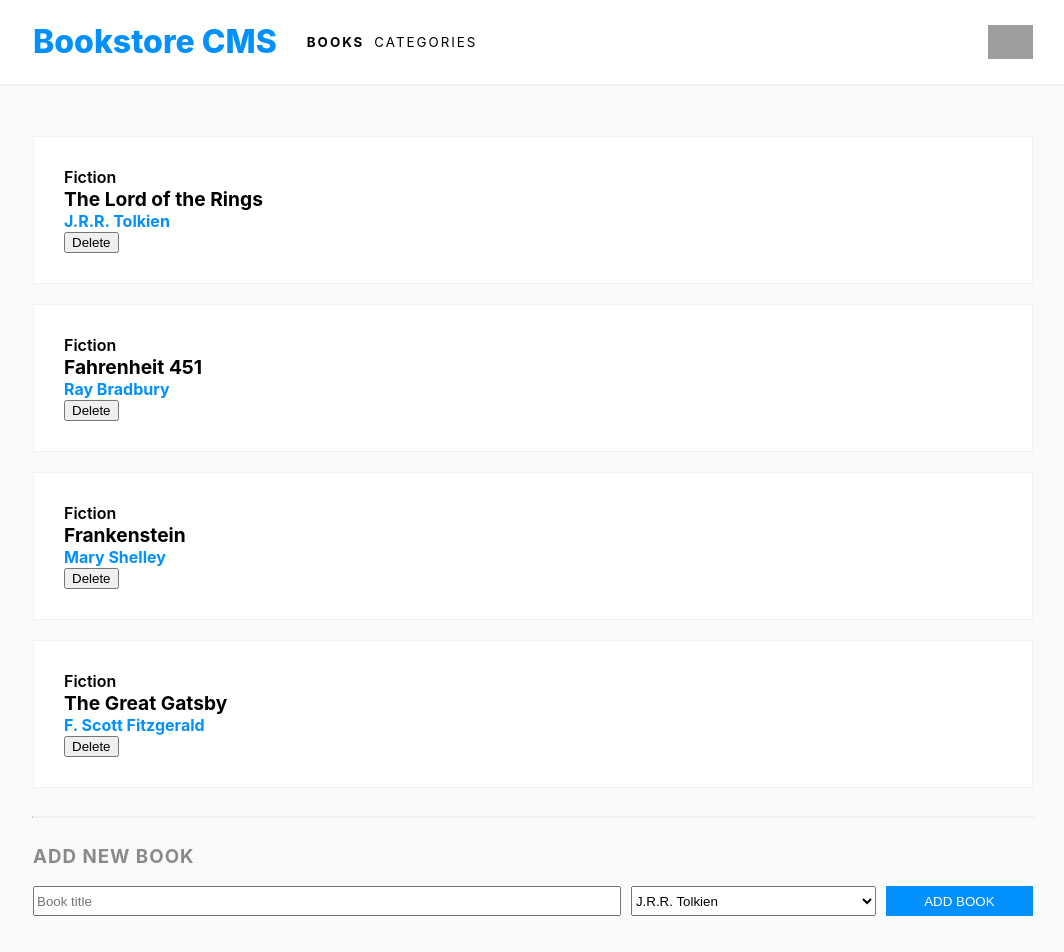
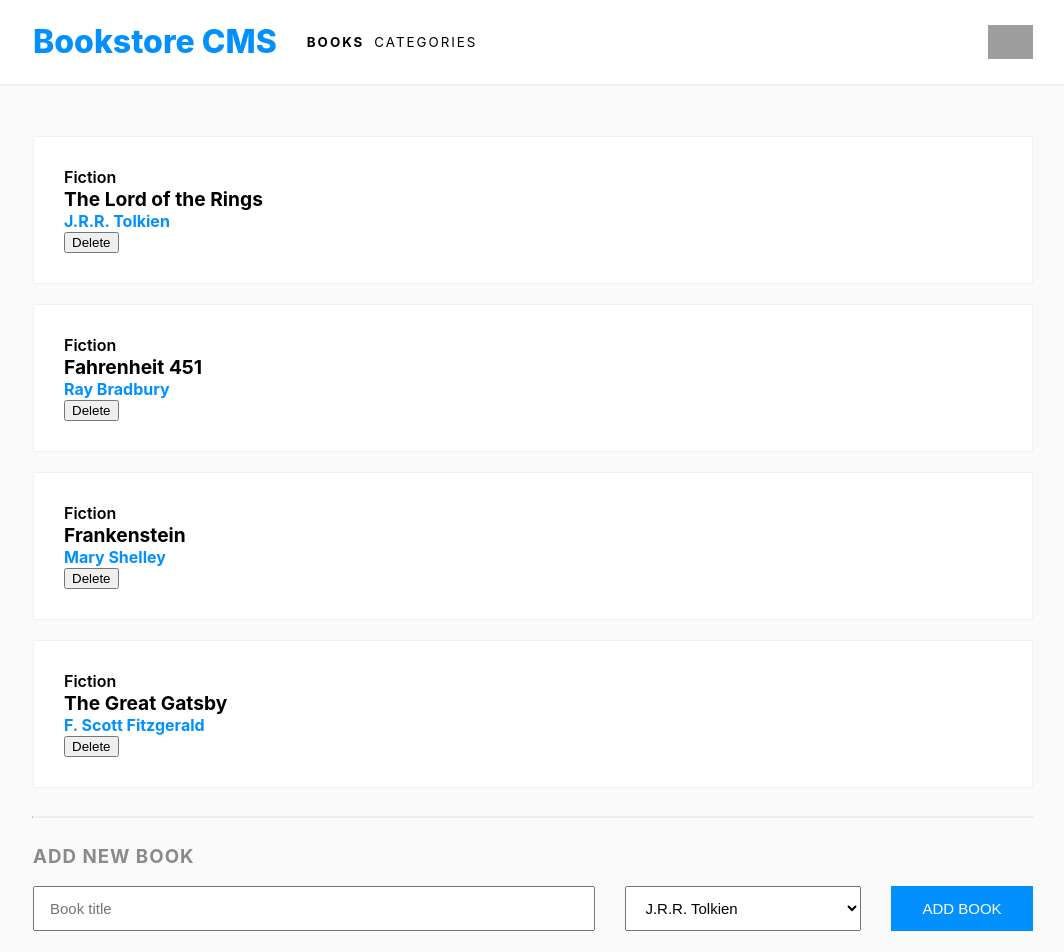
Before and after one commit to ichsansandy/bookstore-microverse, a React (Create React App) app: page / in a window 1280 px wide. Shown: the top 952 px of the page, without its empty margins (107-1171 px from the left). Built offline with nearby package versions, Linux system fonts and the light colour scheme; grey boxes are pictures that could not be loaded.

Commit message:
add padding and optimized styling in form

```diff
--- a/src/App.css
+++ b/src/App.css
@@ -108,26 +108,29 @@
   display: flex;
   align-items: center;
   margin-bottom: 100px;
-  gap: 10px;
+  gap: 30px;
   box-sizing: border-box;
-  height: 30px;
+  height: 45px;
+}
+
+.form input,
+.form select,
+.form button {
+  height: 100%;
+  box-sizing: border-box;
+  padding: 10px 15px;
+  font-size: 15px;
 }
 
 .form input {
   width: 60%;
-  height: 100%;
-  box-sizing: border-box;
 }
 
 .form select {
-  height: 100%;
-  box-sizing: border-box;
   width: 25%;
 }
 
 .form button {
-  box-sizing: border-box;
-  height: 100%;
   width: 15%;
   background-color: var(--primary-color);
   color: #fff;
```
